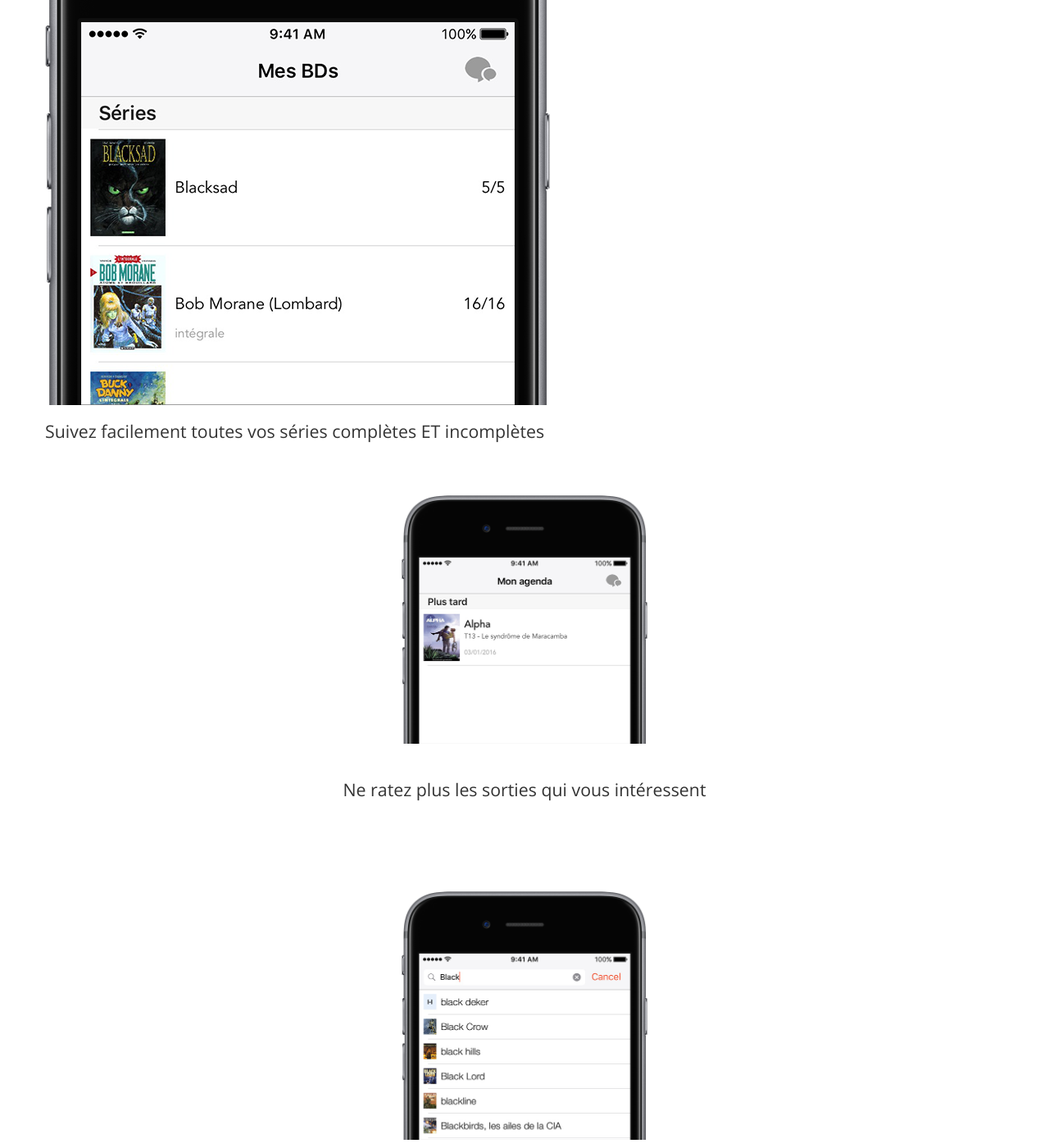
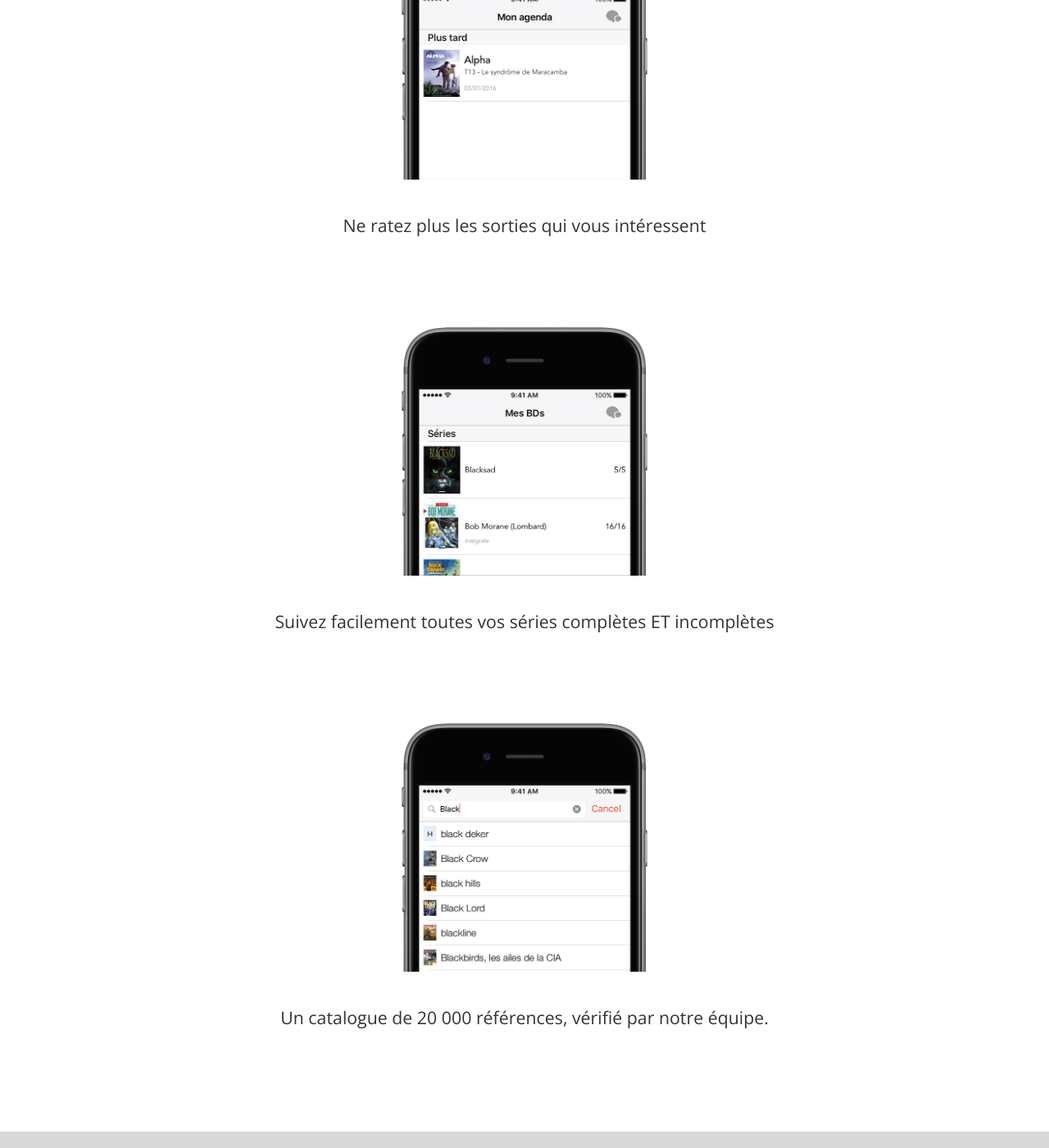
Before and after one commit to hbcbh1999/bubble-website, a Jekyll site: the page built from index.html, in a window 1280 px wide and 1400 px high, scrolled down 1011 px. Shown: the whole window at 82% size. Built offline with Jekyll 4.4.1, drawn with Linux system fonts in a browser that asks for light colours.

Commit message:
Fixed Features bug

```diff
--- a/_includes/features.html
+++ b/_includes/features.html
@@ -1,17 +1,5 @@
 <section id="features" class="container">
 	<div class="row">
-		<article id="collection" class"features-row col-md-12">
-			<img src="/img/collection.png" />
-			<div class="features-text">
-				<h3>
-				{% if page.lang == "fr" %}
-				Suivez facilement toutes vos séries complètes ET incomplètes
-				{% elsif page.lang == "en" %}
-				Track all your complete AND incomplete series easily
-				{% endif %}
-				</h3>
-			</div>
-		</article>
 		<article id="agenda" class="features-row col-md-12">
 			<img src="/img/agenda.png" />
 			<div class="features-text">
@@ -20,6 +8,18 @@
 				Ne ratez plus les sorties qui vous intéressent
 				{% elsif page.lang == "en" %}
 				Get notified when your new issues are out
+				{% endif %}
+				</h3>
+			</div>
+		</article>
+		<article id="collection" class="features-row col-md-12">
+			<img src="/img/collection.png" />
+			<div class="features-text">
+				<h3>
+				{% if page.lang == "fr" %}
+				Suivez facilement toutes vos séries complètes ET incomplètes
+				{% elsif page.lang == "en" %}
+				Track all your complete AND incomplete series easily
 				{% endif %}
 				</h3>
 			</div>
@@ -36,5 +36,6 @@
 				</h3>
 			</div>
 		</article>
+
 	</div>
 </section>
--- a/_includes/team.html
+++ b/_includes/team.html
@@ -20,7 +20,7 @@
 				</h4>
 				<p>
 				{% if page.lang == "fr" %}
-					L'entreprenariat c'est créer des choses quasimment ex-nihilo. Créer un produit, faire naître une équipe, une vision, une culture, et tout ça à partir de rien ! C'est ça qui me fait vibrer. Entrepreneur pour la seconde fois, j’ai occupé des postes marketing & business dans des startup tech pendant 8 ans. Je suis obsédé par l’optimisation du temps et l’éfficacité. Je lis des BDs depuis que je suis tout petit et je souhaite que Bubble devienne un des acteurs majeurs de la modernisation du monde fantastique des bande dessinées.
+					L'entreprenariat c'est créer des choses quasiment ex-nihilo. Créer un produit, faire naître une équipe, une vision, une culture, et tout ça à partir de rien ! C'est ça qui me fait vibrer. Entrepreneur pour la seconde fois, j’ai occupé des postes marketing & business dans des startup tech pendant 8 ans. Je suis obsédé par l’optimisation du temps et l’éfficacité. Je lis des BDs depuis que je suis tout petit et je souhaite que Bubble devienne un des acteurs majeurs de la modernisation du monde fantastique des bande dessinées.
 				{% elsif page.lang == "en" %}
 					Je trouve cela assez cosmique de créer un produit, de faire naître une équipe et une culture, et tout ça à partir de rien ! C’est une des choses qui me fait le plus vibrer. Entrepreneur pour la seconde fois, j’ai occupé des postes marketing & business dans des startup tech depuis que je travaille. Je suis obsédé par l’optimisation du temps et l’éfficacité. Je lis des BDs depuis que je suis tout petit et je souhaite que Bubble soit un des acteurs qui participe activement à la modernisation du monde fantastique des bande dessinées.
 				{% endif %}
```
